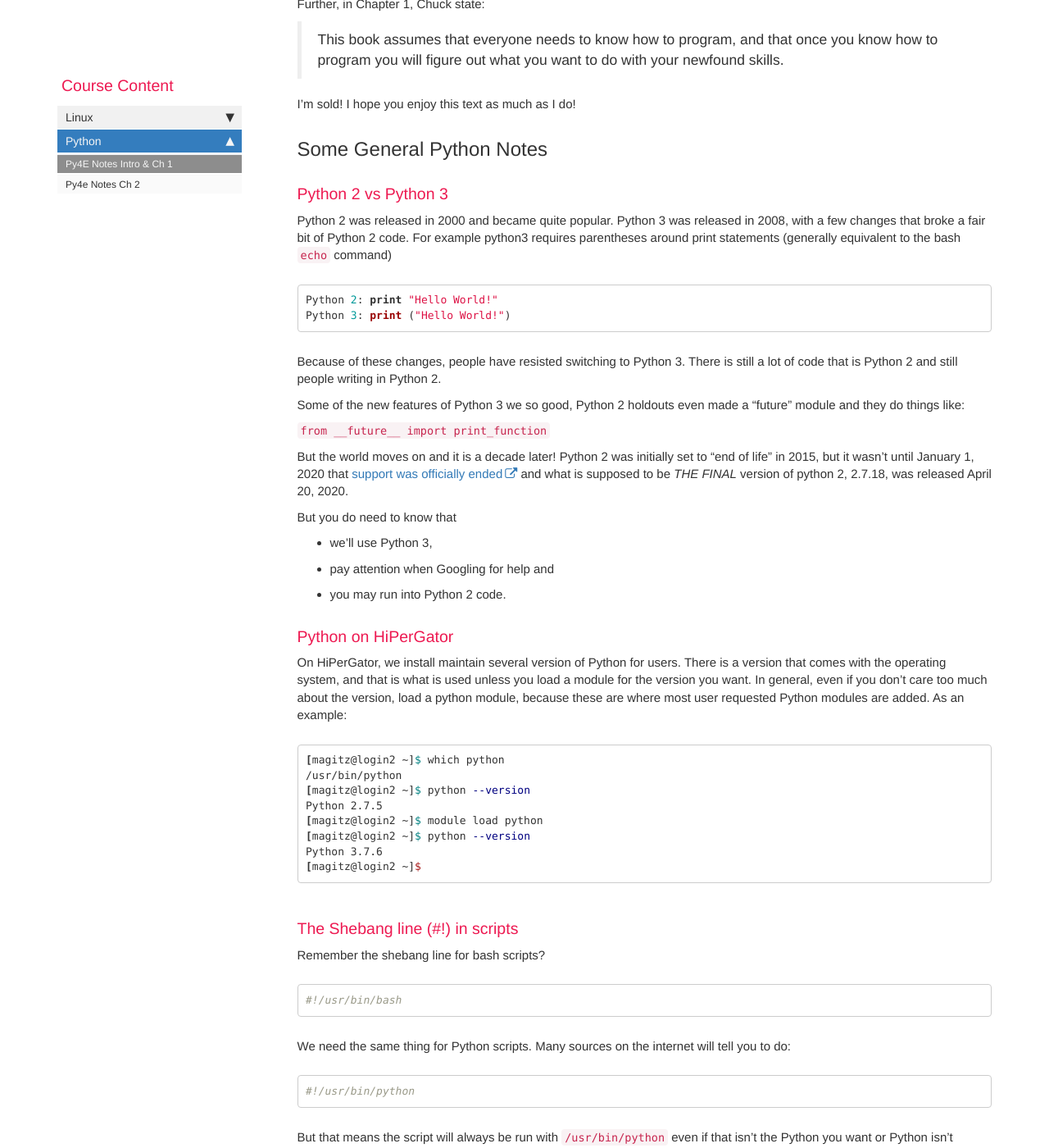
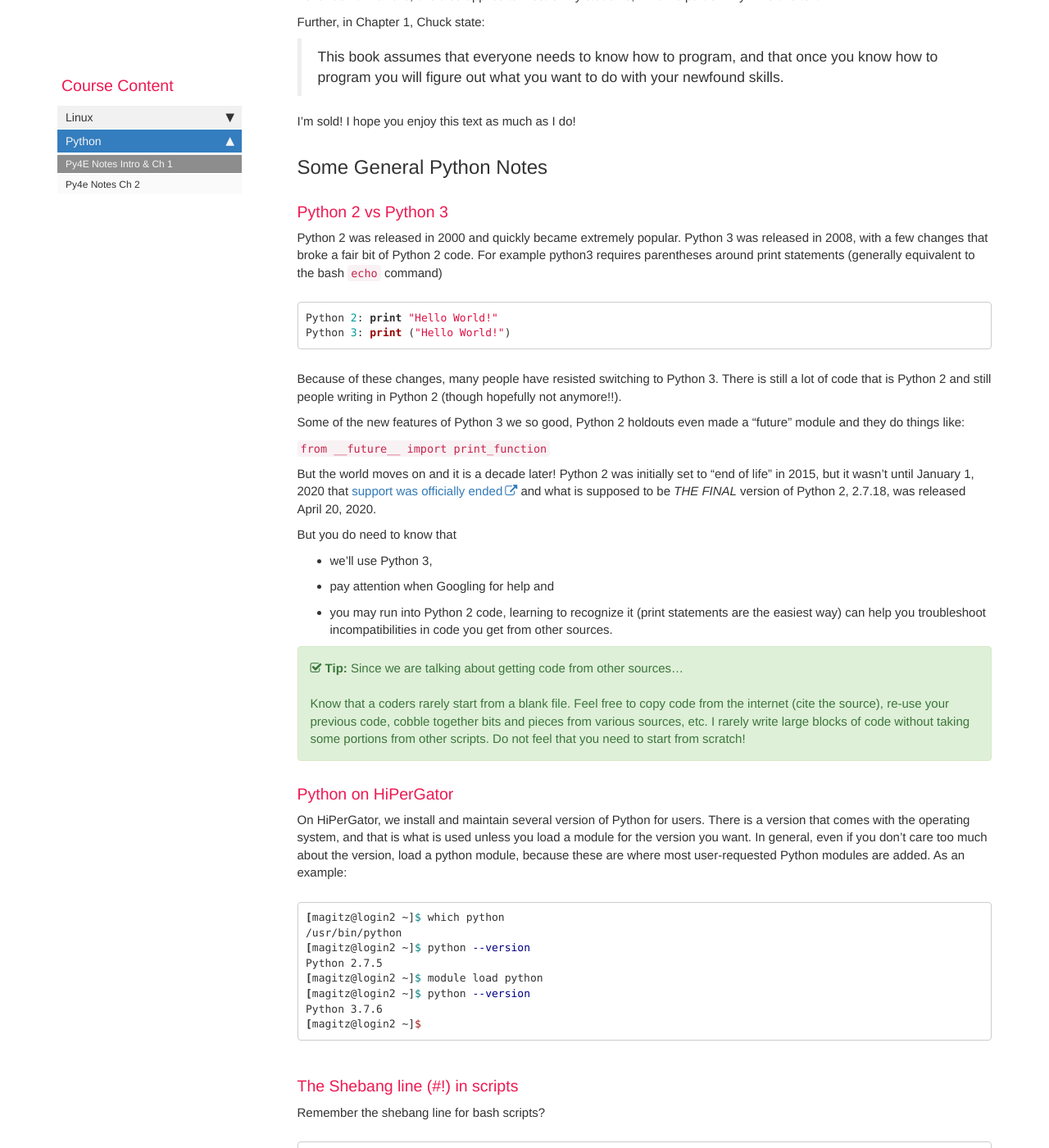
Before and after one commit to comptoolsres/comptoolsres.github.io, a Jekyll site: the page built from py4e_reading_notes_1.md, in a window 1280 px wide and 1400 px high, scrolled down 463 px. Shown: the whole window at 82% size. Built offline with Jekyll 4.4.1, drawn with Linux system fonts in a browser that asks for light colours; comment, search, counter and statistics services are not loaded; some of the changed text lies outside the part shown.

Commit message:
More typo and formatting fixes

````diff
--- a/_data/sidebars/home_sidebar.yml
+++ b/_data/sidebars/home_sidebar.yml
@@ -48,5 +48,5 @@
         url: /py4e_1.html
         output: web
       - title: Py4e Notes Ch 2
-        url: /py4e_varaibles_and_types.ipynb
+        url: https://github.com/comptoolsres/Jupyter_content/blob/master/py4e_varaibles_and_types.ipynb
         output: web
--- a/py4e_reading_notes_1.md
+++ b/py4e_reading_notes_1.md
@@ -6,7 +6,7 @@
 toc: false
 ---
 
-{% include note.html content="Page numbers and headings referenced in the Python for Everybody reading notes are for the 6/5/2016 PDF version of the text, the latest available the time the course was taught in Summer A 2020." %}
+{% include note.html content="Page numbers and headings referenced in the Python for Everybody reading notes are for the 6/5/2016 PDF version of the tex. This is the latest available the time the course was taught in Summer A 2020. Page numbers may differ from print or other versions." %}
 
 Chuck Severance, the author of [Python for Everybody: Exploring Data Using Python 3](https://www.py4e.com/book.php) states in his preface:
 > Few of my students were planning to be professional
@@ -23,28 +23,30 @@
 
 ### Python 2 vs Python 3
 
-Python 2 was released in 2000 and became quite popular. Python 3 was released in 2008, with a few changes that broke a fair bit of Python 2 code. For example python3 requires parentheses around print statements (generally equivalent to the bash `echo` command)
+Python 2 was released in 2000 and quickly became extremely popular. Python 3 was released in 2008, with a few changes that broke a fair bit of Python 2 code. For example python3 requires parentheses around print statements (generally equivalent to the bash `echo` command)
 ```python
 Python 2: print "Hello World!"
 Python 3: print ("Hello World!")
 ```
 
-Because of these changes, people have resisted switching to Python 3. There is still a lot of code that is Python 2 and still people writing in Python 2.
+Because of these changes, many people have resisted switching to Python 3. There is still a lot of code that is Python 2 and still people writing in Python 2 (though hopefully not anymore!!).
 
 Some of the new features of Python 3 we so good, Python 2 holdouts even made a "future" module and they do things like:
 
 `from __future__ import print_function`
 
-But the world moves on and it is a decade later! Python 2 was initially set to "end of life" in 2015, but it wasn't until January 1, 2020 that [support was officially ended](https://www.python.org/doc/sunset-python-2/) and what is supposed to be *THE FINAL* version of python 2, 2.7.18, was released April 20, 2020.
+But the world moves on and it is a decade later! Python 2 was initially set to "end of life" in 2015, but it wasn't until January 1, 2020 that [support was officially ended](https://www.python.org/doc/sunset-python-2/) and what is supposed to be *THE FINAL* version of Python 2, 2.7.18, was released April 20, 2020.
 
 But you do need to know that
 * we'll use Python 3,
 * pay attention when Googling for help and
-* you may run into Python 2 code.
+* you may run into Python 2 code, learning to recognize it (print statements are the easiest way) can help you troubleshoot incompatibilities in code you get from other sources.
+
+{% include tip.html content="Since we are talking about getting code from other sources...<br><br>Know that a coders rarely start from a blank file. Feel free to copy code from the internet (cite the source), re-use your previous code, cobble together bits and pieces from various sources, etc. I rarely write large blocks of code without taking some portions from other scripts. Do not feel that you need to start from scratch!" %}
 
 ### Python on HiPerGator
 
-On HiPerGator, we install maintain several version of Python for users. There is a version that comes with the operating system, and that is what is used unless you load a module for the version you want. In general, even if you don't care too much about the version, load a python module, because these are where most user requested Python modules are added. As an example:
+On HiPerGator, we install and maintain several version of Python for users. There is a version that comes with the operating system, and that is what is used unless you load a module for the version you want. In general, even if you don't care too much about the version, load a python module, because these are where most user-requested Python modules are added. As an example:
 
 ```bash
 [magitz@login2 ~]$ which python
@@ -126,7 +128,9 @@
 Similar to Bash scripts, Python scripts are plain text files. Any text editor can be used to write Python scripts. But VSCode (and others) have a number of added benefits that are worth checking out.
 We've already looked at contextual coloring, which VSCode does for many languages, including Bash. Clearly easier to read and catch errors than plain text.
 
-Good text editors also have code suggestions and function information popups that help you write your code. They have linters to check your syntax and note errors. And are configurable for how you want to code.
+Good text editors also have code suggestions and function information popups that help you write your code. They have linters to check your syntax and flag errors. And are configurable for how you want to code.
+
+VSCode can also run your code and show you the values of variables as your code executes step by step. You can see the output in the console.
 
 #### Jupyter Notebooks
 
@@ -134,8 +138,9 @@
 
 Jupyter can be run on HiPerGator by going to [jhub.rc.ufl.edu](https://jhub.rc.ufl.edu/) (You do need to be on the UF network)
 
+After this page, most of my Python notes will be in Jupyter notebooks, not Markdown pages as we have seen so far. I will likely run those notebooks in JupyterHub on the cluster. You can do the same, or use mybinder.org to view them. More info later.
 
-## Ch 1 Why should you learn to write programs?
+## Ch 1: Why should you learn to write programs?
 
 * p. 6: **1.5 Conversing with Python**: We will be using Python on HiPerGator. To get to the Python command prompt, login, load the python module and type python:
 
````
Also changed, not shown: other parts of py4e_reading_notes_1.md (+3 -3 lines), TLCL_reading_notes_1.md (+1 -0 lines).
